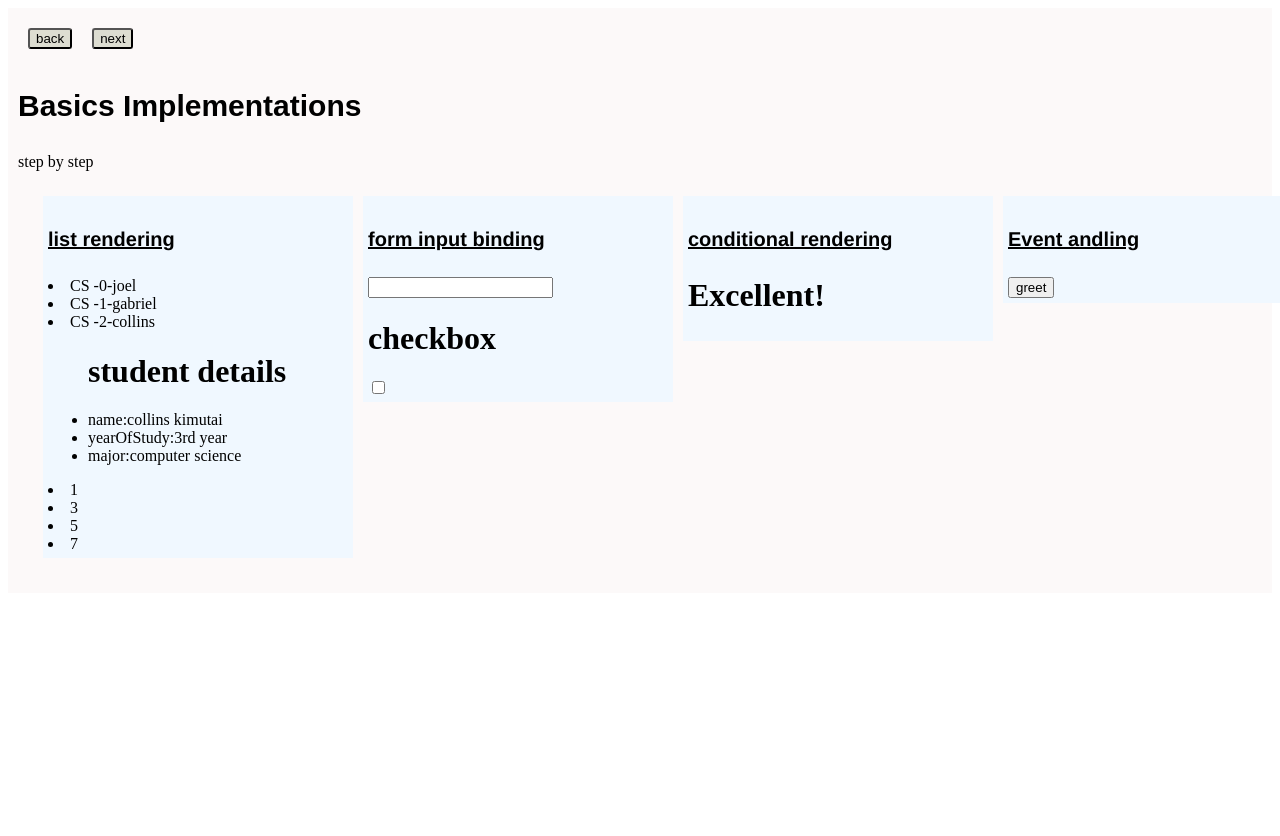
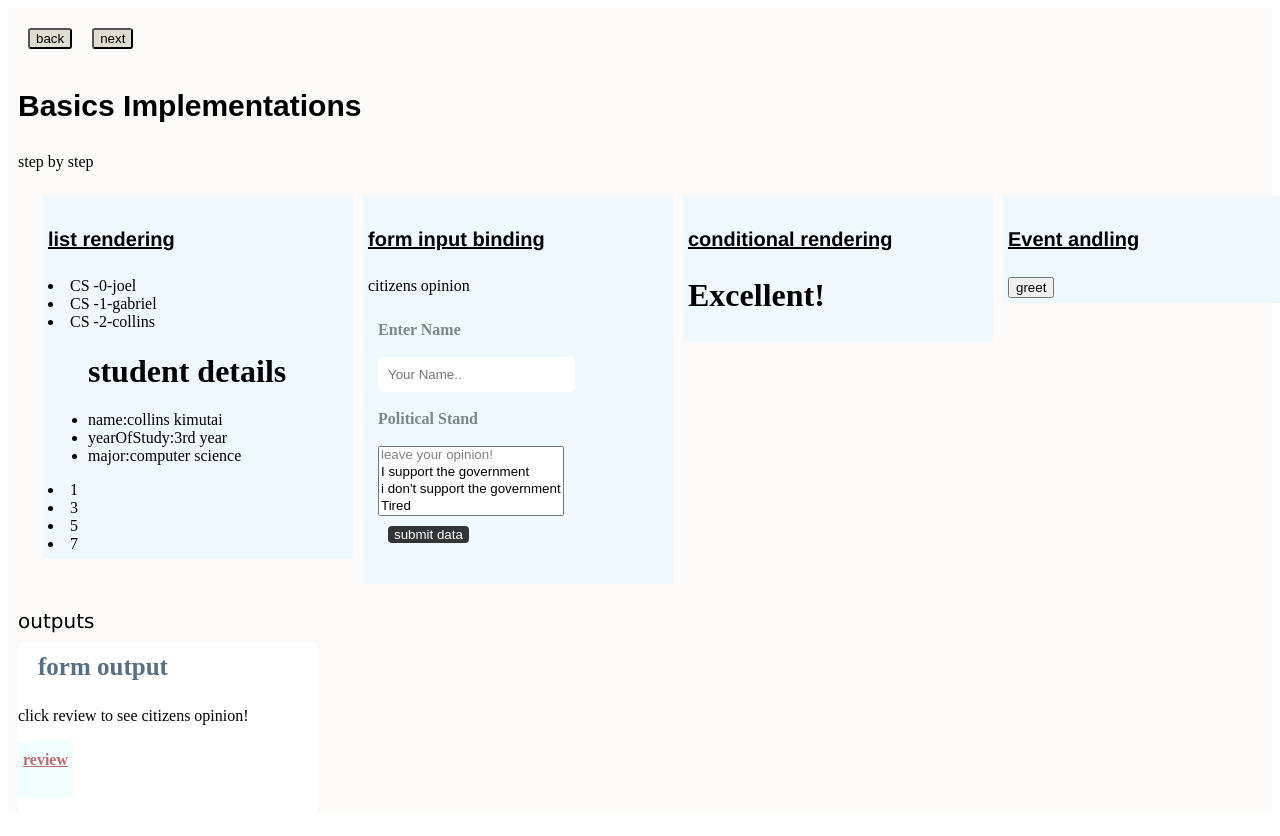
Before and after one commit to RichardNzembei/vue-walkthrough-web, a Vue app: page /basicsdashboard in a window 1280 px wide. Shown: the top 836 px of the page. Before the commit the page ends 800 px from the top, so only its background shows below. Built offline with nearby package versions, Linux system fonts and the light colour scheme.

Commit message:
form data binding and emiting events commit

```diff
--- a/src/components/formCard.vue
+++ b/src/components/formCard.vue
@@ -1,16 +1,35 @@
 <script setup>
 import { ref } from "vue";
-const text = ref("");
-const checked = ref("");
+const FormData=ref({
+  name:'',
+  selected:[]
+})
+const emit=defineEmits(['submit'])
+function submitData(){
+  emit('submit',{...FormData.value})
+}
 </script>
 <template>
   <div class="form">
     <h4>form input binding</h4>
-    <input v-model.trim="text" />
-  <p>{{ text }}</p>
-  <h1>checkbox</h1>
-  <input type="checkbox" id="checkbox" v-model="checked" />
-  <label for="checkbox">{{ checked }}</label>
+    <p>citizens opinion</p>
+   <div class="formCard">
+    <form @submit.prevent="submitData">
+    <label class="label" for="visitorname" > Enter Name</label><br><br>
+    <input type="text" placeholder="Your Name.." v-model="FormData.name"><br><br>
+    <label class="label" for="Politicalstand">Political Stand</label><br><br>
+    <select name="politicalstand" id="politics" v-model="FormData.selected" multiple >
+      <option disabled value=""><u>leave your opinion!</u></option>
+      <option value="I support the government">I support the government</option>
+      <option value="i don't support the government">i don't support the government</option>
+      <option value="Tired">Tired</option>
+      <option value="Not really interested">Not really interested</option>
+      <option value="other">other</option>
+    </select>
+<button type="submit">submit data</button>
+  </form>
+   </div>
+
   </div>
 
 </template>
@@ -21,9 +40,30 @@ const checked = ref("");
   margin: 5px 5px ;
   width: 300px;
 }
+.formCard{
+  padding: 10px;
+
+}
+.label{
+  color: rgb(124, 136, 136);
+  font-weight: bolder;
+}
+input{
+  border-radius: 5px;
+  text-decoration: none;
+  border: none;
+  padding: 10px;
+}
 h4{
     font-family: 'Franklin Gothic Medium', 'Arial Narrow', Arial, sans-serif;
     text-decoration: underline;
     font-size: 20px;
 }
+button{
+  margin: 10px;
+  border: none;
+  background-color: rgba(16, 17, 17, 0.849);
+  color: white;
+  border-radius: 4px;
+}
 </style>
--- a/src/views/basicsDashboard.vue
+++ b/src/views/basicsDashboard.vue
@@ -1,4 +1,5 @@
 <script setup>
+import {ref} from 'vue'
 import listCard from "@/components/listCard.vue";
 import formCard from "@/components/formCard.vue";
 import conditionCard from "@/components/conditionCard.vue";
@@ -11,6 +12,18 @@ const toHomePage = () => {
 const toComponentsPage = () => {
   router.push("/componentsdashboard");
 };
+const submitedData=ref({
+  name:'',
+  selected:[]
+})
+const submitData=(data)=>{
+  submitedData.value=data
+}
+const showReview=ref(false)
+const toggleReview=()=>{
+  showReview.value=!showReview.value
+}
+
 </script>
 <template>
   <div class="basicsProjects">
@@ -23,7 +36,9 @@ const toComponentsPage = () => {
         <listCard />
       </div>
       <div class="sections">
-        <formCard />
+        <formCard
+        @submit="submitData"
+        />
       </div>
       <div class="sections">
         <conditionCard />
@@ -32,12 +47,44 @@ const toComponentsPage = () => {
         <eventCard />
       </div>
     </div>
+    <div class="outputs">
+      <span class="outputHeading">outputs</span>
+      <div class="formoutput">
+        <h1>form output</h1>
+        <p>click review to see citizens opinion!</p>
+        <div class="citizenreview">
+
+          <strong><span class="review" @click="toggleReview">review</span></strong><br><br>
+          <div v-if="showReview">
+            <span>{{ submitedData.name }}</span>
+            <p>{{ submitedData.selected.join() }}</p>
+          </div>
+
+        </div>
+
+      </div>
+
+    </div>
   </div>
 </template>
 <style scoped>
+.review{
+  margin: 5px;
+
+  color: rgb(187, 107, 107);
+  text-decoration: underline;
+  font-weight:bolder;
+  width: 100px;
+}
+.citizenreview{
+  background-color: azure;
+  width: max-content;
+  padding: 10px 0;
+}
 .basicsProjects {
   background-color: rgb(252, 249, 249);
   padding: 10px 10px;
+  height: 100%;
 }
 .basicsbody {
   padding: 20px;
@@ -56,4 +103,19 @@ button {
   background-color: rgb(221, 221, 209);
   border-radius: 3px;
 }
+.formoutput{
+  background-color: white;
+  width: 300px;
+  height: 500px;
+}
+.outputHeading{
+  font-family: 'Lucida Sans', 'Lucida Sans Regular', 'Lucida Grande', 'Lucida Sans Unicode', Geneva, Verdana, sans-serif;
+  font-size: 20px;
+}
+h1{
+  font-size: 25px;
+  padding: 10px;
+  margin: 10px 10px;
+  color: rgb(84, 111, 134);
+}
 </style>
```
Also changed, not shown: src/components/cartCard.vue (deleted, +0 -46 lines), src/components/productCard.vue (deleted, +0 -9 lines), src/components/projectsCard.vue (deleted, +0 -28 lines).
